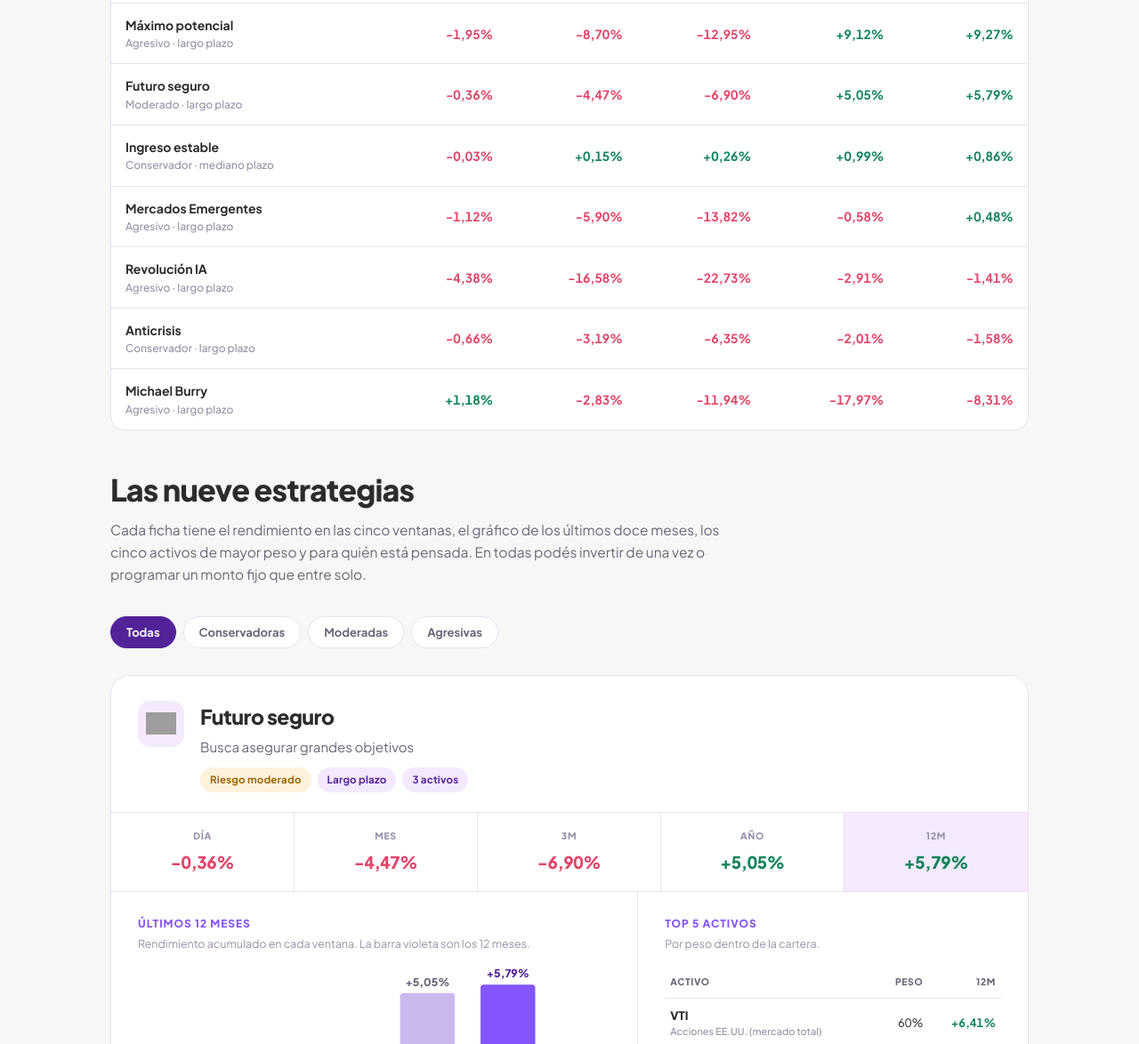
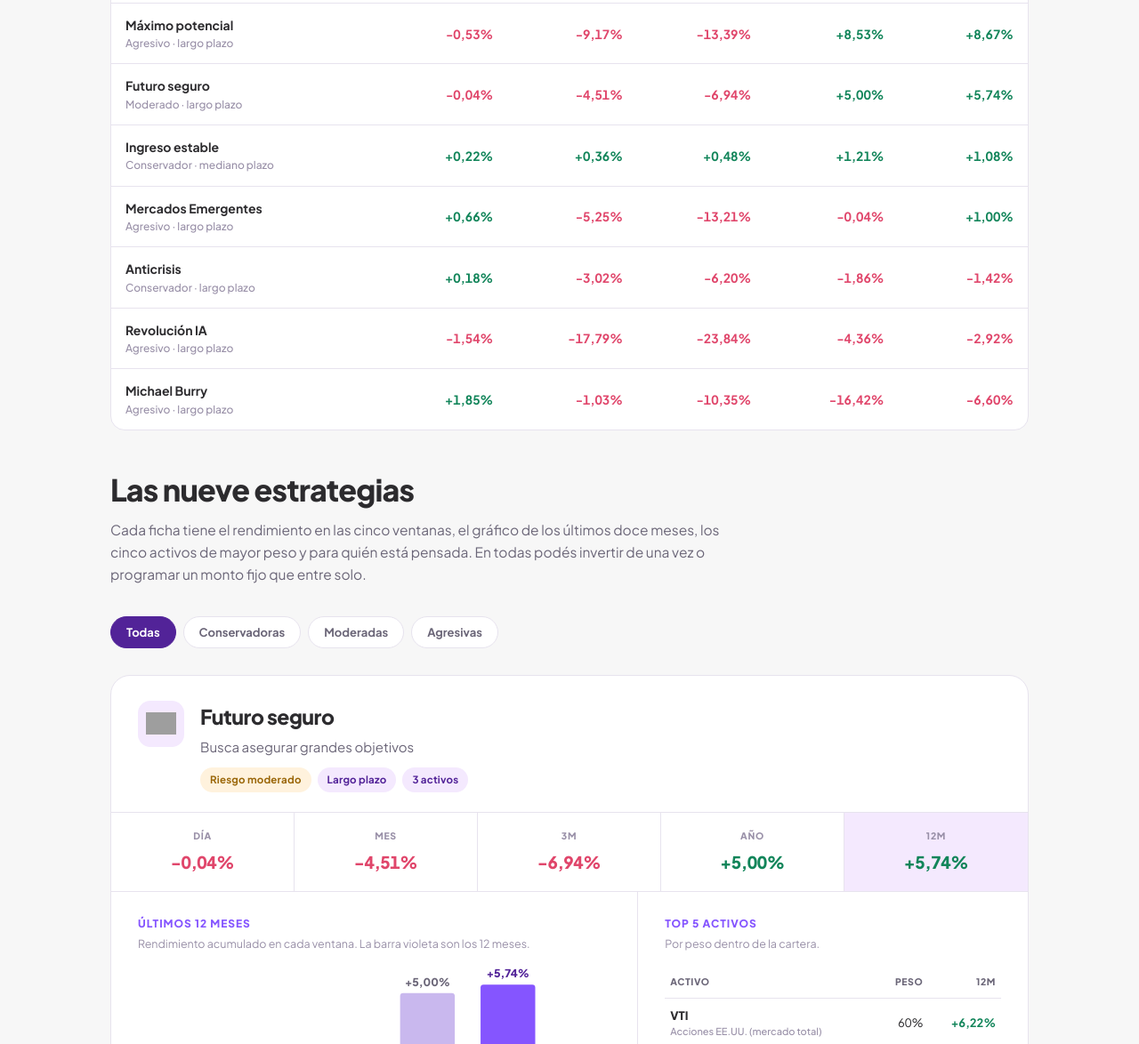
Before and after one commit to barriosuna/Rendimientos-carteras-2, a plain HTML site: page public/index.html in a window 1280 px wide. Shown: the part 1626-2800 px from the top of the page at 89% size. Drawn offline with Linux system fonts and the light colour scheme; grey boxes are pictures that could not be loaded.

Commit message:
landing: rendimientos al 25/11/2026 [skip ci]

```diff
--- a/public/index.html
+++ b/public/index.html
@@ -267,7 +267,7 @@ footer{padding:0 0 60px}
       </div>
     </div>
     <div class="barras" id="barras"></div>
-    <p class="termo-pie">Rendimiento total en dólares, punto a punto, con dividendos reinvertidos. Cierre del martes 24 de noviembre de 2026.</p>
+    <p class="termo-pie">Rendimiento total en dólares, punto a punto, con dividendos reinvertidos. Cierre del miércoles 25 de noviembre de 2026.</p>
   </div>
 </section>
 
@@ -336,30 +336,30 @@ const ESTRATEGIAS = [
   "riesgoKey": "moderate",
   "plazo": "Largo plazo",
   "ret": [
-   -0.36,
-   -4.47,
-   -6.9,
-   5.05,
-   5.79
+   -0.04,
+   -4.51,
+   -6.94,
+   5.0,
+   5.74
   ],
   "activos": [
    {
     "t": "VTI",
     "peso": 60.0,
     "nombre": "Acciones EE.UU. (mercado total)",
-    "r12m": 6.41
+    "r12m": 6.22
    },
    {
     "t": "VXUS",
     "peso": 30.0,
     "nombre": "Acciones fuera de EE.UU.",
-    "r12m": 6.69
+    "r12m": 6.8
    },
    {
     "t": "BND",
     "peso": 10.0,
     "nombre": "Bonos EE.UU.",
-    "r12m": -0.64
+    "r12m": -0.3
    }
   ],
   "totalActivos": 3,
@@ -379,42 +379,42 @@ const ESTRATEGIAS = [
   "riesgoKey": "aggressive",
   "plazo": "Largo plazo",
   "ret": [
-   -1.95,
-   -8.7,
-   -12.95,
-   9.12,
-   9.27
+   -0.53,
+   -9.17,
+   -13.39,
+   8.53,
+   8.67
   ],
   "activos": [
    {
     "t": "QQQ",
     "peso": 30.0,
     "nombre": "Nasdaq 100",
-    "r12m": 3.53
+    "r12m": 2.85
    },
    {
     "t": "SMH",
     "peso": 25.0,
     "nombre": "Semiconductores",
-    "r12m": 21.52
+    "r12m": 20.29
    },
    {
     "t": "VUG",
     "peso": 20.0,
     "nombre": "Acciones de crecimiento",
-    "r12m": -2.08
+    "r12m": -2.9
    },
    {
     "t": "IWO",
     "peso": 15.0,
     "nombre": "Small caps de crecimiento",
-    "r12m": 3.03
+    "r12m": 3.7
    },
    {
     "t": "XBI",
     "peso": 10.0,
     "nombre": "Biotecnología",
-    "r12m": 27.88
+    "r12m": 27.7
    }
   ],
   "totalActivos": 5,
@@ -433,36 +433,36 @@ const ESTRATEGIAS = [
   "riesgoKey": "aggressive",
   "plazo": "Mediano plazo",
   "ret": [
-   -1.07,
-   -7.06,
-   -9.53,
-   12.32,
-   13.51
+   0.15,
+   -6.91,
+   -9.38,
+   12.51,
+   13.7
   ],
   "activos": [
    {
     "t": "VB",
     "peso": 25.0,
     "nombre": "Small caps EE.UU.",
-    "r12m": 9.68
+    "r12m": 10.86
    },
    {
     "t": "MTUM",
     "peso": 25.0,
     "nombre": "Factor momentum",
-    "r12m": -0.41
+    "r12m": -1.02
    },
    {
     "t": "QUAL",
     "peso": 25.0,
     "nombre": "Factor calidad",
-    "r12m": 10.17
+    "r12m": 10.11
    },
    {
     "t": "VLUE",
     "peso": 25.0,
     "nombre": "Factor valor",
-    "r12m": 34.61
+    "r12m": 34.86
    }
   ],
   "totalActivos": 4,
@@ -486,42 +486,42 @@ const ESTRATEGIAS = [
   "riesgoKey": "aggressive",
   "plazo": "Largo plazo",
   "ret": [
-   -4.38,
-   -16.58,
-   -22.73,
-   -2.91,
-   -1.41
+   -1.54,
+   -17.79,
+   -23.84,
+   -4.36,
+   -2.92
   ],
   "activos": [
    {
     "t": "NVDA",
     "peso": 25.0,
     "nombre": "Nvidia",
-    "r12m": -12.0
+    "r12m": -15.45
    },
    {
     "t": "CHAT",
     "peso": 25.0,
     "nombre": "Inteligencia artificial (temático)",
-    "r12m": 8.68
+    "r12m": 7.21
    },
    {
     "t": "SMH",
     "peso": 20.0,
     "nombre": "Semiconductores",
-    "r12m": 21.52
+    "r12m": 20.29
    },
    {
     "t": "IGV",
     "peso": 20.0,
     "nombre": "Software",
-    "r12m": -8.38
+    "r12m": -8.7
    },
    {
     "t": "VST",
     "peso": 10.0,
     "nombre": "Vistra (energía eléctrica)",
-    "r12m": -32.11
+    "r12m": -31.78
    }
   ],
   "totalActivos": 5,
@@ -540,42 +540,42 @@ const ESTRATEGIAS = [
   "riesgoKey": "conservative",
   "plazo": "Mediano plazo",
   "ret": [
-   -0.03,
-   0.15,
-   0.26,
-   0.99,
-   0.86
+   0.22,
+   0.36,
+   0.48,
+   1.21,
+   1.08
   ],
   "activos": [
    {
     "t": "SGOV",
     "peso": 40.0,
     "nombre": "Letras del Tesoro (0-3 meses)",
-    "r12m": 3.69
+    "r12m": 3.71
    },
    {
     "t": "SHY",
     "peso": 25.0,
     "nombre": "Tesoro EE.UU. 1-3 años",
-    "r12m": 1.75
+    "r12m": 1.84
    },
    {
     "t": "LQD",
     "peso": 20.0,
     "nombre": "Corporativos grado de inversión",
-    "r12m": -2.78
+    "r12m": -2.31
    },
    {
     "t": "IEF",
     "peso": 10.0,
     "nombre": "Tesoro EE.UU. 7-10 años",
-    "r12m": -2.23
+    "r12m": -1.78
    },
    {
     "t": "TLT",
     "peso": 5.0,
     "nombre": "Tesoro EE.UU. +20 años",
-    "r12m": -5.42
+    "r12m": -4.55
    }
   ],
   "totalActivos": 5,
@@ -593,30 +593,30 @@ const ESTRATEGIAS = [
   "riesgoKey": "aggressive",
   "plazo": "Largo plazo",
   "ret": [
-   1.18,
-   -2.83,
-   -11.94,
-   -17.97,
-   -8.31
+   1.85,
+   -1.03,
+   -10.35,
+   -16.42,
+   -6.6
   ],
   "activos": [
    {
     "t": "MOH",
     "peso": 43.49,
     "nombre": "Molina Healthcare",
-    "r12m": 36.11
+    "r12m": 38.7
    },
    {
     "t": "LULU",
     "peso": 32.35,
     "nombre": "Lululemon",
-    "r12m": -42.42
+    "r12m": -41.67
    },
    {
     "t": "SLM",
     "peso": 24.16,
     "nombre": "SLM Corporation",
-    "r12m": -42.61
+    "r12m": -41.18
    }
   ],
   "totalActivos": 3,
@@ -637,42 +637,42 @@ const ESTRATEGIAS = [
   "riesgoKey": "aggressive",
   "plazo": "Largo plazo",
   "ret": [
-   -1.12,
-   -5.9,
-   -13.82,
-   -0.58,
-   0.48
+   0.66,
+   -5.25,
+   -13.21,
+   -0.04,
+   1.0
   ],
   "activos": [
    {
     "t": "MCHI",
     "peso": 25.0,
     "nombre": "Acciones de China",
-    "r12m": -23.65
+    "r12m": -23.94
    },
    {
     "t": "INDA",
     "peso": 18.0,
     "nombre": "Acciones de India",
-    "r12m": -3.6
+    "r12m": -2.76
    },
    {
     "t": "EWZ",
     "peso": 15.0,
     "nombre": "Acciones de Brasil",
-    "r12m": -8.91
+    "r12m": -6.24
    },
    {
     "t": "EWT",
     "peso": 12.0,
     "nombre": "Acciones de Taiwán",
-    "r12m": 37.09
+    "r12m": 35.35
    },
    {
     "t": "EWY",
     "peso": 10.0,
     "nombre": "Acciones de Corea del Sur",
-    "r12m": 47.06
+    "r12m": 45.36
    }
   ],
   "totalActivos": 8,
@@ -693,42 +693,42 @@ const ESTRATEGIAS = [
   "riesgoKey": "aggressive",
   "plazo": "Largo plazo",
   "ret": [
-   0.67,
-   -3.6,
-   -2.49,
-   14.38,
-   14.34
+   0.58,
+   -3.03,
+   -1.92,
+   15.07,
+   15.04
   ],
   "activos": [
    {
     "t": "SCHD",
     "peso": 25.0,
     "nombre": "Dividendos de calidad",
-    "r12m": 30.89
+    "r12m": 32.4
    },
    {
     "t": "VIG",
     "peso": 25.0,
     "nombre": "Dividendos crecientes",
-    "r12m": 10.49
+    "r12m": 10.91
    },
    {
     "t": "DGRO",
     "peso": 20.0,
     "nombre": "Crecimiento de dividendos",
-    "r12m": 15.6
+    "r12m": 16.17
    },
    {
     "t": "IDVO",
     "peso": 15.0,
     "nombre": "Dividendos internacionales + opciones",
-    "r12m": 0.36
+    "r12m": 0.88
    },
    {
     "t": "DIVO",
     "peso": 15.0,
     "nombre": "Dividendos + covered calls",
-    "r12m": 5.44
+    "r12m": 5.61
    }
   ],
   "totalActivos": 5,
@@ -748,42 +748,42 @@ const ESTRATEGIAS = [
   "riesgoKey": "conservative",
   "plazo": "Largo plazo",
   "ret": [
-   -0.66,
-   -3.19,
-   -6.35,
-   -2.01,
-   -1.58
+   0.18,
+   -3.02,
+   -6.2,
+   -1.86,
+   -1.42
   ],
   "activos": [
    {
     "t": "VTI",
     "peso": 25.0,
     "nombre": "Acciones EE.UU. (mercado total)",
-    "r12m": 6.41
+    "r12m": 6.22
    },
    {
     "t": "GLD",
     "peso": 25.0,
     "nombre": "Oro físico",
-    "r12m": -16.1
+    "r12m": -15.58
    },
    {
     "t": "SGOV",
     "peso": 25.0,
     "nombre": "Letras del Tesoro (0-3 meses)",
-    "r12m": 3.69
+    "r12m": 3.71
    },
    {
     "t": "BND",
     "peso": 15.0,
     "nombre": "Bonos EE.UU.",
-    "r12m": -0.64
+    "r12m": -0.3
    },
    {
     "t": "BNDX",
     "peso": 10.0,
     "nombre": "Bonos globales cubiertos",
-    "r12m": 0.18
+    "r12m": 0.35
    }
   ],
   "totalActivos": 5,
```
Also changed, not shown: public/api/estrategias.json (+1 -1 lines), public/api/sp500.json (+1 -1 lines).
